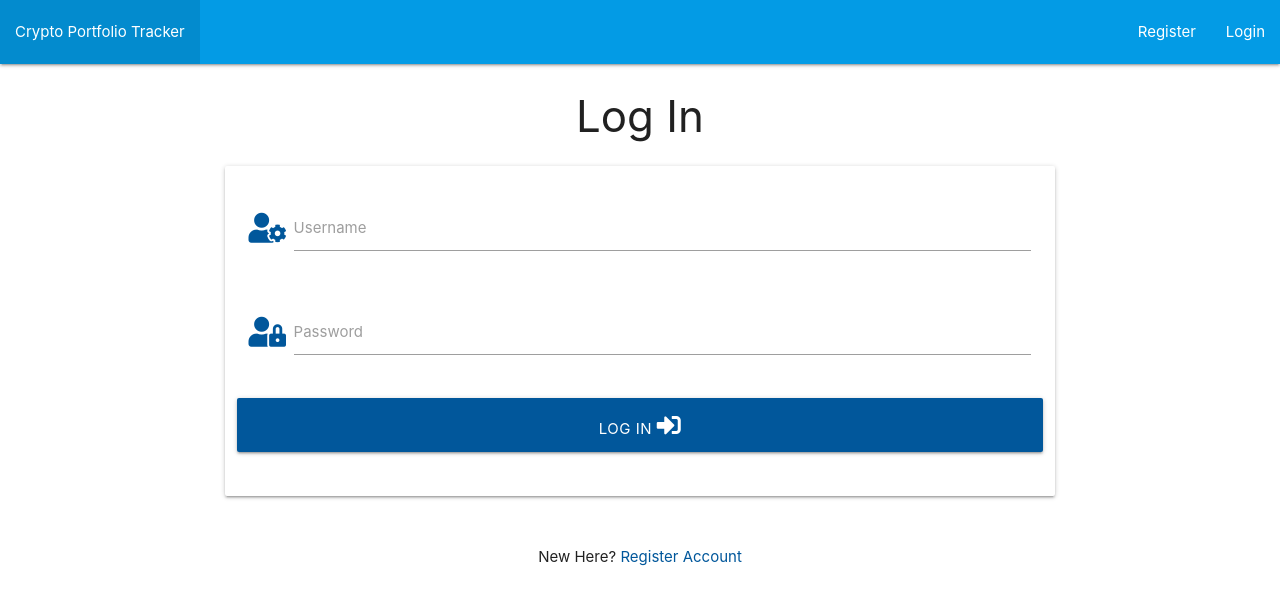
After one commit to Code-Institute-Submissions/Wbwren-crypto-portfolio-tracker, a Flask app: page /login in a window 1280 px wide. The commit adds this page. Shown: the top 605 px of the page. Run offline with Flask 2, Linux system fonts and the light colour scheme; some libraries are stand-ins or nearby versions.

Commit message:
Feat: add login functionality.

```diff
--- a/app.py
+++ b/app.py
@@ -35,34 +35,59 @@ print(get_price('BTC', 'ETH', 'XMR'))
 @app.route('/')
 @app.route('/home')
 def home():
-    return render_template('base.html')
+  return render_template('base.html')
 
 
 @app.route("/register", methods=["GET", "POST"])
 def register():
-    if request.method == "POST":
-        # check if username already exists in db
-        existing_user = mongo.db.users.find_one(
-            {"username": request.form.get("username").lower()})
+  if request.method == "POST":
+    # check if username already exists in db
+    existing_user = mongo.db.users.find_one(
+      {"username": request.form.get("username").lower()})
 
-        if existing_user:
-            flash("Username already exists")
-            return redirect(url_for("register"))
+    if existing_user:
+      flash("Username already exists")
+      return redirect(url_for("register"))
 
-        register = {
-            "username": request.form.get("username").lower(),
-            "password": generate_password_hash(request.form.get("password"))
-        }
-        mongo.db.users.insert_one(register)
+    register = {
+      "username": request.form.get("username").lower(),
+      "password": generate_password_hash(request.form.get("password"))
+    }
+    mongo.db.users.insert_one(register)
 
-        # put the new user into 'session' cookie
-        session["user"] = request.form.get("username").lower()
-        flash("Registration Successful!")
-        return render_template('dashboard.html')
+    # put the new user into 'session' cookie
+    session["user"] = request.form.get("username").lower()
+    flash("Registration Successful!")
+    return render_template('dashboard.html')
 
-    return render_template("register.html")
+  return render_template("register.html")
 
 
+@app.route("/login", methods=["GET", "POST"])
+def login():
+  if request.method == "POST":
+    # check if username exists in db
+    existing_user = mongo.db.users.find_one(
+      {"username": request.form.get("username").lower()})
+
+    if existing_user:
+      # ensure hashed password matches user input
+      if check_password_hash(
+        existing_user["password"], request.form.get("password")):
+          session["user"] = request.form.get("username").lower()
+          flash("Welcome, {}".format(request.form.get("username")))
+          return render_template('dashboard.html')
+      else:
+        # invalid password match
+        flash("Incorrect Username and/or Password")
+        return redirect(url_for("login"))
+
+    else:
+      # username doesn't exist
+      flash("Incorrect Username and/or Password")
+      return redirect(url_for("login"))
+
+  return render_template("login.html")
 
 if __name__ == '__main__':
     app.run(host=os.environ.get('IP'),
--- a/templates/base.html
+++ b/templates/base.html
@@ -18,6 +18,7 @@
                 </ul>
 				<ul class="right hide-on-med-and-down">
                     <li><a href="{{ url_for('register') }}">Register</a></li>
+                    <li><a href="{{ url_for('login') }}">Login</a></li>
 				</ul>
 			</div>
 		</nav>
--- /dev/null
+++ b/templates/login.html
@@ -0,0 +1,46 @@
+{% extends "base.html" %}
+{% block content %}
+
+    <h3 class="center-align">Log In</h3>
+
+    <div class="row">
+        <form class="col s12 m8 offset-m2" method="POST" action="{{ url_for('login') }}">
+            <div class="card-panel">
+                <!-- username -->
+                <div class="row">
+					<div class="input-field col s12">
+						<i class="fas fa-user-cog prefix light-blue-text text-darken-4"></i>
+						<input id="username" name="username" type="text" minlength="5"
+                            maxlength="15" pattern="^[a-zA-Z0-9]{5,15}$" class="validate" required>
+						<label for="username">Username</label>
+					</div>
+                </div>
+                <!-- passowrd -->
+                <div class="row">
+                    <div class="input-field col s12">
+						<i class="fas fa-user-lock prefix light-blue-text text-darken-4"></i>
+                        <input id="password" name="password" type="password" minlength="5"
+                            maxlength="15" pattern="^[a-zA-Z0-9]{5,15}$" class="validate" required>
+                        <label for="password">Password</label>
+                    </div>
+                </div>
+                <!-- login -->
+                <div class="row">
+                    <button type="submit" class="col s12 btn-large light-blue darken-4 text-shadow">
+                        Log In <i class="fas fa-sign-in-alt"></i>
+                    </button>
+                </div>
+            </div>
+        </form>
+    </div>
+
+    <div class="row">
+        <div class="col s12">
+            <p class="center-align">
+                New Here?
+                <a href="{{ url_for('register') }}" class="light-blue-text text-darken-4">Register Account</a>
+            </p>
+        </div>
+    </div>
+
+{% endblock %}
```
